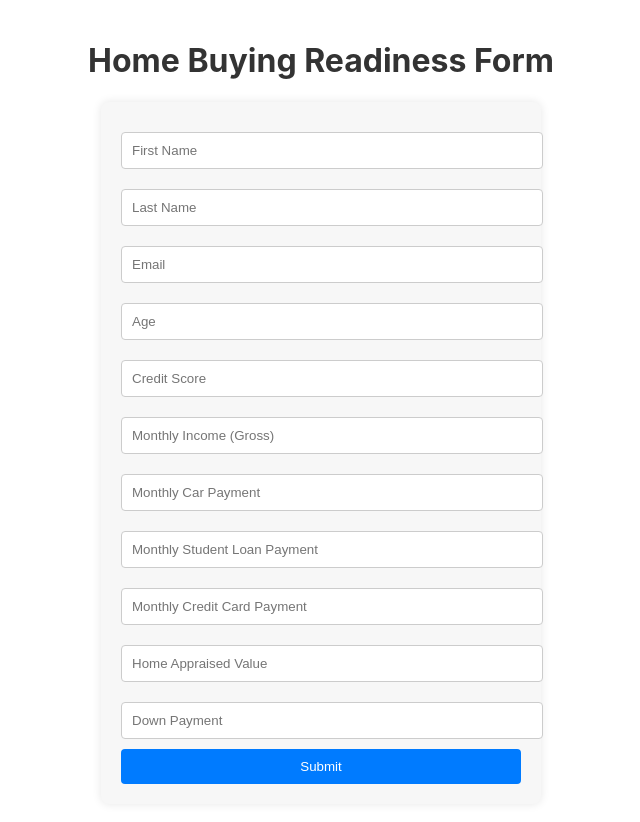
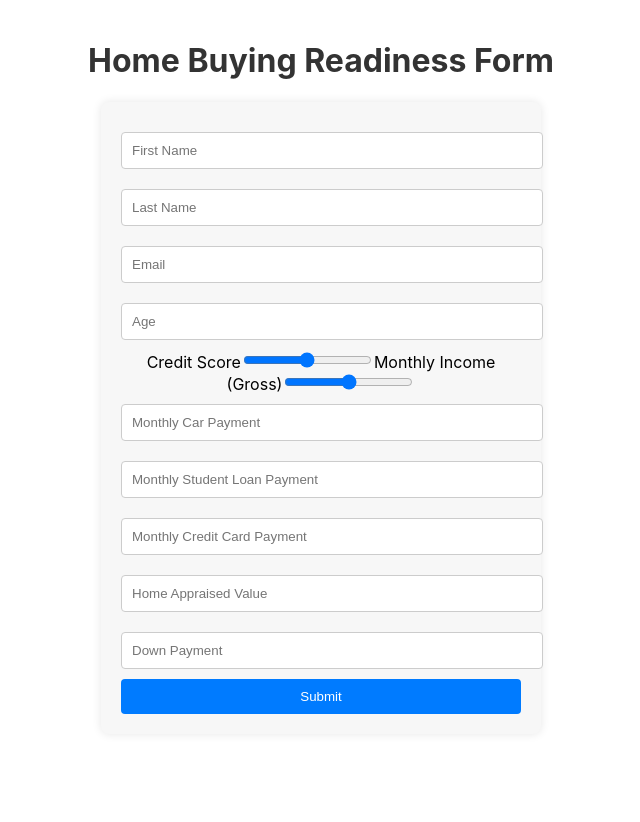
Before and after one commit to amberhasan/hack_utd_test, a React (Create React App) app in the folder frontend/: page / in a window 1280 px wide. Shown: the top 822 px of the page, without its empty margins (319-959 px from the left). After the commit the page ends 800 px from the top, so only its background shows below. Built offline with nearby package versions, Linux system fonts and the light colour scheme.

Commit message:
created a backend and some ui

```diff
--- a/frontend/src/App.js
+++ b/frontend/src/App.js
@@ -102,22 +102,30 @@ function App() {
           onChange={handleChange}
           required
         />
+        <label>
+          Credit Score
           <input
-          type="text"
+            type="range"
             name="creditScore"
-          placeholder="Credit Score"
+            min="300"
+            max="850"
             value={formData.creditScore}
             onChange={handleChange}
-          required
           />
+          {formData.creditScore}
+        </label>
+        <label>
+          Monthly Income (Gross)
           <input
-          type="number"
+            type="range"
             name="monthlyIncome"
-          placeholder="Monthly Income (Gross)"
+            min="0"
+            max="100000"
             value={formData.monthlyIncome}
             onChange={handleChange}
-          required
           />
+          {formData.creditScore}
+        </label>
         <input
           type="number"
           name="carPayment"
```
Also changed, not shown: 1 other file (tests, documents, lock files or other folders). Lines whose indentation alone changed are shown as unchanged.
